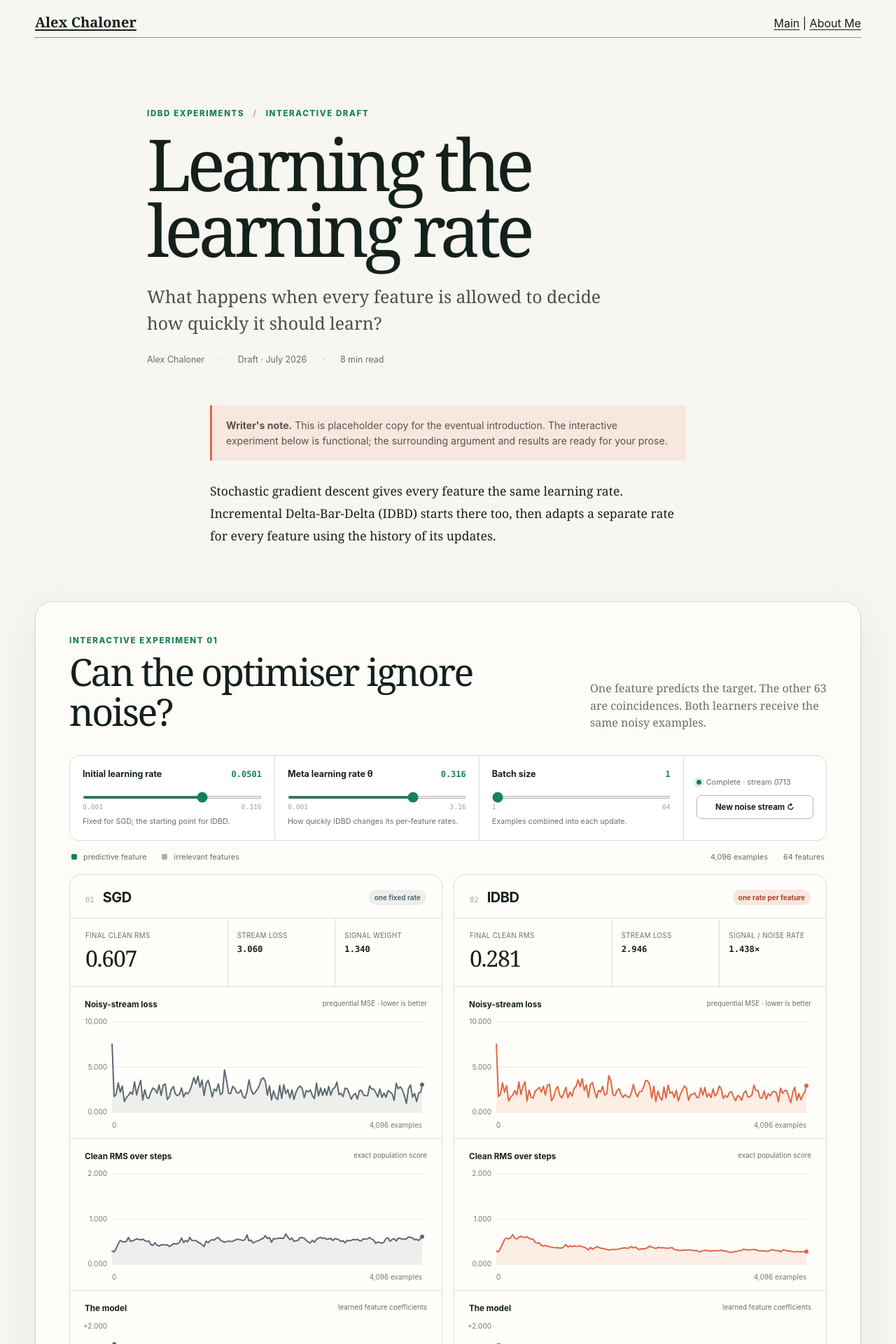
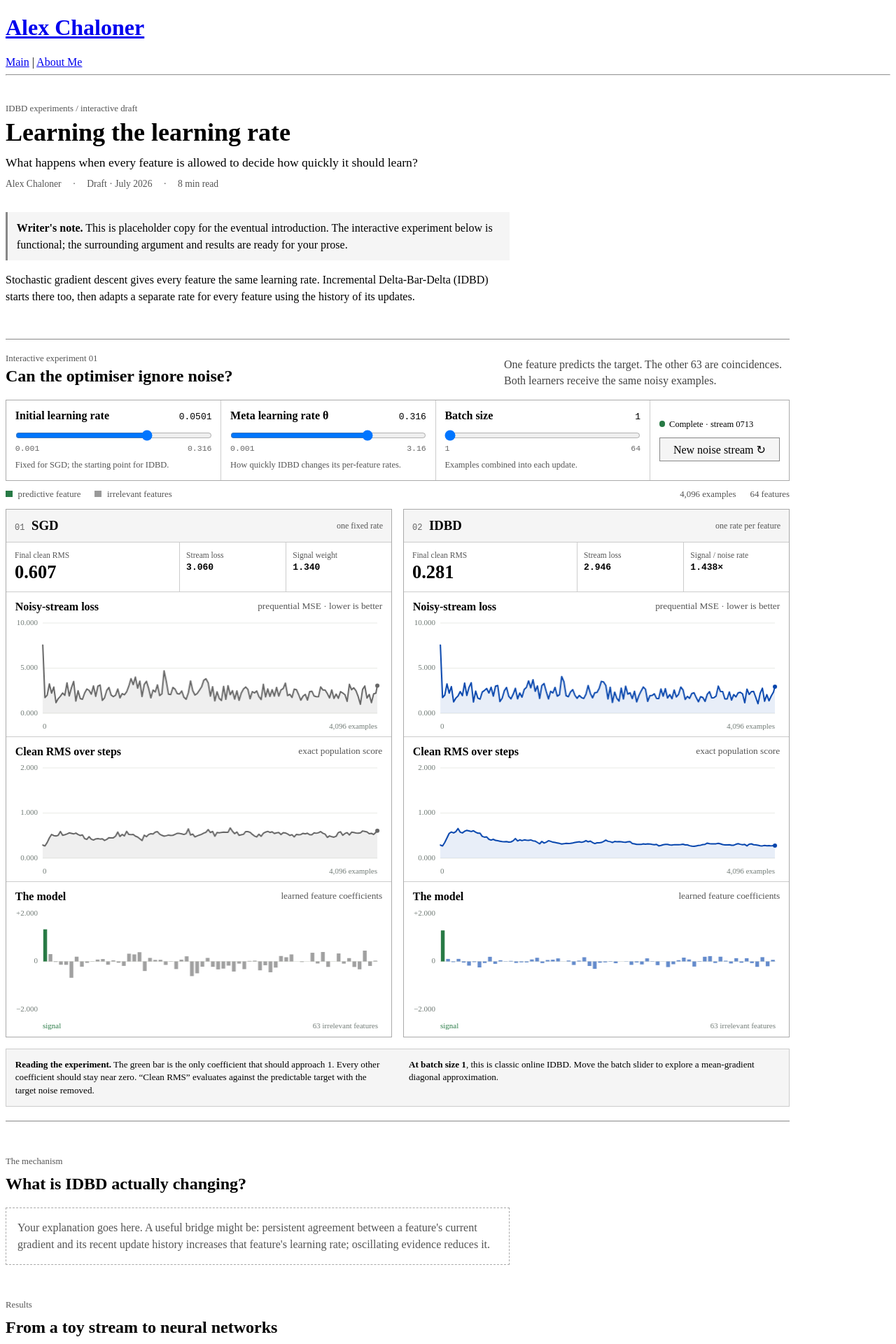
Before and after one commit to AlexChaloner/alexchaloner.github.io, a Jekyll site: the page built from idbd-experiments.html, in a window 1280 px wide. Shown: the top 1920 px of the page at 70% size. Built offline with Jekyll 4.4.1, drawn with Linux system fonts in a browser that asks for light colours.

Commit message:
Match IDBD experiment to site styling

```diff
--- a/assets/idbd-demo.css
+++ b/assets/idbd-demo.css
@@ -1,234 +1,137 @@
-:root {
-  --idbd-ink: #15201d;
-  --idbd-muted: #64706b;
-  --idbd-paper: #f7f6f1;
-  --idbd-card: #fffefa;
-  --idbd-line: #d9ddd7;
-  --idbd-grid: #e9ebe6;
-  --idbd-sgd: #5d6973;
-  --idbd-orange: #df6844;
-  --idbd-orange-soft: #f7e7df;
-  --idbd-green: #16805b;
-  --idbd-green-soft: #dcf1e8;
-}
-
-body {
-  margin: 0;
-  color: var(--idbd-ink);
-  background: var(--idbd-paper);
-  font-family: Inter, ui-sans-serif, -apple-system, BlinkMacSystemFont, "Segoe UI", sans-serif;
-}
-
-body > header,
-body > footer,
-body > hr {
-  width: min(1180px, calc(100% - 40px));
-  margin-left: auto;
-  margin-right: auto;
-}
-
-body > header {
-  display: flex;
-  align-items: baseline;
-  justify-content: space-between;
-  gap: 24px;
-  padding-top: 18px;
-}
-
-body > header h1 {
-  margin: 0;
-  font-family: Georgia, "Times New Roman", serif;
-  font-size: 1.25rem;
-  font-weight: 600;
-}
-
-body > header a,
-body > footer a {
-  color: inherit;
-  text-underline-offset: 3px;
-}
-
-body > main {
-  overflow: hidden;
-}
-
+.idbd-post,
 .idbd-post * {
   box-sizing: border-box;
 }
 
+.idbd-post {
+  max-width: 1120px;
+  margin: 0;
+}
+
+.post-hero,
+.prose {
+  max-width: 720px;
+}
+
 .post-hero {
-  width: min(860px, calc(100% - 40px));
-  margin: 92px auto 58px;
+  margin: 2.5rem 0 2rem;
+}
+
+.post-hero h1 {
+  margin: 0.35rem 0;
+  font-size: 2.25rem;
 }
 
 .post-kicker,
 .section-label {
-  margin: 0 0 18px;
-  color: var(--idbd-green);
-  font-size: 0.72rem;
-  font-weight: 800;
-  letter-spacing: 0.14em;
-  text-transform: uppercase;
-}
-
-.post-kicker span {
-  padding: 0 8px;
-  color: #a8aea9;
-}
-
-.post-hero h1 {
-  max-width: 760px;
   margin: 0;
-  font-family: Georgia, "Times New Roman", serif;
-  font-size: clamp(3.25rem, 8vw, 6.9rem);
-  font-weight: 500;
-  letter-spacing: -0.065em;
-  line-height: 0.92;
+  color: #555;
+  font-size: 0.8rem;
 }
 
 .post-dek {
-  max-width: 650px;
-  margin: 30px 0 26px;
-  color: #44504b;
-  font-family: Georgia, "Times New Roman", serif;
-  font-size: clamp(1.2rem, 2.5vw, 1.55rem);
-  line-height: 1.5;
+  margin: 0.75rem 0;
+  font-size: 1.1rem;
 }
 
 .post-meta {
   display: flex;
   flex-wrap: wrap;
-  gap: 9px 22px;
-  color: var(--idbd-muted);
-  font-size: 0.78rem;
+  gap: 0.35rem 1rem;
+  color: #555;
+  font-size: 0.85rem;
 }
 
 .post-meta span + span::before {
   content: "·";
-  margin-right: 22px;
-  color: #abb1ad;
+  margin-right: 1rem;
 }
 
 .prose {
-  width: min(680px, calc(100% - 40px));
-  margin: 0 auto;
-  font-family: Georgia, "Times New Roman", serif;
-  font-size: 1.1rem;
-  line-height: 1.8;
+  line-height: 1.5;
 }
 
 .draft-note {
-  margin: 0 0 28px;
-  padding: 18px 20px;
-  border-left: 3px solid var(--idbd-orange);
-  color: #5d514a;
-  background: var(--idbd-orange-soft);
-  font-family: Inter, ui-sans-serif, sans-serif;
-  font-size: 0.88rem;
-  line-height: 1.55;
+  padding: 0.65rem 0.8rem;
+  border-left: 3px solid #888;
+  background: #f5f5f5;
 }
 
 .experiment {
-  width: min(1180px, calc(100% - 28px));
-  margin: 78px auto;
-  padding: clamp(22px, 4vw, 48px);
-  border: 1px solid #cfd5ce;
-  border-radius: 24px;
-  background: #fdfcf8;
-  box-shadow: 0 24px 70px rgba(36, 48, 42, 0.08);
+  margin: 3rem 0;
+  padding: 1.25rem 0;
+  border-top: 1px solid #888;
+  border-bottom: 1px solid #888;
 }
 
 .experiment-heading {
   display: grid;
-  grid-template-columns: minmax(0, 1.35fr) minmax(260px, 0.65fr);
+  grid-template-columns: minmax(0, 1.25fr) minmax(260px, 0.75fr);
   align-items: end;
-  gap: 42px;
-  margin-bottom: 34px;
-}
-
-.experiment-heading .section-label {
-  margin-bottom: 10px;
+  gap: 2rem;
+  margin-bottom: 1rem;
 }
 
 .experiment-heading h2,
 .writing-slot h2 {
-  margin: 0;
-  font-family: Georgia, "Times New Roman", serif;
-  font-size: clamp(2rem, 4.2vw, 3.6rem);
-  font-weight: 500;
-  letter-spacing: -0.045em;
-  line-height: 1.05;
+  margin: 0.25rem 0;
 }
 
 .experiment-lede {
   margin: 0;
-  color: var(--idbd-muted);
-  font-family: Georgia, "Times New Roman", serif;
-  font-size: 1rem;
-  line-height: 1.55;
+  color: #444;
+  line-height: 1.4;
 }
 
 .controls {
   display: grid;
-  grid-template-columns: repeat(3, minmax(0, 1fr)) minmax(150px, 0.7fr);
-  border: 1px solid var(--idbd-line);
-  border-radius: 14px;
-  background: white;
+  grid-template-columns: repeat(3, minmax(0, 1fr)) minmax(150px, 0.65fr);
+  border: 1px solid #aaa;
 }
 
 .control,
 .stream-control {
   min-width: 0;
-  padding: 18px;
+  padding: 0.8rem;
 }
 
 .control + .control,
 .stream-control {
-  border-left: 1px solid var(--idbd-line);
+  border-left: 1px solid #ccc;
 }
 
 .control-heading {
   display: flex;
   align-items: baseline;
   justify-content: space-between;
-  gap: 8px;
-  margin-bottom: 12px;
+  gap: 0.5rem;
 }
 
 .control label {
-  font-size: 0.78rem;
-  font-weight: 750;
+  font-weight: bold;
 }
 
 .control output {
-  color: var(--idbd-green);
-  font-family: "SFMono-Regular", Consolas, monospace;
-  font-size: 0.75rem;
-  font-weight: 700;
+  font-family: monospace;
 }
 
 .control input[type="range"] {
   width: 100%;
-  height: 4px;
-  margin: 6px 0 3px;
-  border-radius: 99px;
-  accent-color: var(--idbd-green);
-  cursor: pointer;
+  margin: 0.7rem 0 0;
 }
 
 .range-labels {
   display: flex;
   justify-content: space-between;
-  margin-top: 2px;
-  color: #9ca49f;
-  font-family: "SFMono-Regular", Consolas, monospace;
-  font-size: 0.61rem;
+  color: #666;
+  font-family: monospace;
+  font-size: 0.72rem;
 }
 
 .control > p {
-  margin: 9px 0 0;
-  color: var(--idbd-muted);
-  font-size: 0.67rem;
+  margin: 0.55rem 0 0;
+  color: #555;
+  font-size: 0.78rem;
   line-height: 1.35;
 }
 
@@ -236,155 +139,128 @@ body > main {
   display: flex;
   flex-direction: column;
   justify-content: center;
-  gap: 12px;
+  gap: 0.7rem;
 }
 
 .stream-control p {
   margin: 0;
-  color: var(--idbd-muted);
-  font-size: 0.68rem;
+  font-size: 0.78rem;
 }
 
 .status-dot {
   display: inline-block;
-  width: 7px;
-  height: 7px;
-  margin-right: 7px;
+  width: 0.55rem;
+  height: 0.55rem;
+  margin-right: 0.35rem;
   border-radius: 50%;
-  background: var(--idbd-green);
-  box-shadow: 0 0 0 4px var(--idbd-green-soft);
+  background: #287a45;
 }
 
 .stream-control button {
-  padding: 9px 10px;
-  border: 1px solid #aeb7b1;
-  border-radius: 7px;
-  color: var(--idbd-ink);
-  background: white;
+  padding: 0.4rem 0.55rem;
+  border: 1px solid #888;
+  color: inherit;
+  background: #f5f5f5;
   font: inherit;
-  font-size: 0.71rem;
-  font-weight: 750;
   cursor: pointer;
 }
 
 .stream-control button:hover {
-  border-color: var(--idbd-green);
-  color: var(--idbd-green);
+  background: #e9e9e9;
 }
 
 .shared-legend {
   display: flex;
   flex-wrap: wrap;
-  gap: 10px 22px;
-  margin: 16px 3px 18px;
-  color: var(--idbd-muted);
-  font-size: 0.68rem;
+  gap: 0.5rem 1.25rem;
+  margin: 0.8rem 0;
+  color: #555;
+  font-size: 0.8rem;
 }
 
-.shared-legend span:nth-last-child(-n + 2) {
+.shared-legend span:nth-last-child(2) {
   margin-left: auto;
-}
-
-.shared-legend span:last-child {
-  margin-left: 0;
 }
 
 .shared-legend i {
   display: inline-block;
-  width: 8px;
-  height: 8px;
-  margin-right: 6px;
-  border-radius: 2px;
+  width: 0.6rem;
+  height: 0.6rem;
+  margin-right: 0.3rem;
 }
 
-.legend-signal { background: var(--idbd-green); }
-.legend-noise { background: #aab1ad; }
+.legend-signal {
+  background: #287a45;
+}
+
+.legend-noise {
+  background: #999;
+}
 
 .comparison {
   display: grid;
   grid-template-columns: repeat(2, minmax(0, 1fr));
-  gap: 16px;
+  gap: 1rem;
 }
 
 .method-card {
   min-width: 0;
-  overflow: hidden;
-  border: 1px solid var(--idbd-line);
-  border-radius: 16px;
-  background: var(--idbd-card);
+  border: 1px solid #aaa;
 }
 
 .method-heading {
   display: flex;
   align-items: center;
   justify-content: space-between;
-  padding: 20px 22px 17px;
-  border-bottom: 1px solid var(--idbd-line);
+  padding: 0.75rem;
+  border-bottom: 1px solid #ccc;
+  background: #f5f5f5;
 }
 
 .method-heading > div {
   display: flex;
   align-items: baseline;
-  gap: 12px;
+  gap: 0.6rem;
 }
 
 .method-number {
   margin: 0;
-  color: #a0a7a2;
-  font-family: "SFMono-Regular", Consolas, monospace;
-  font-size: 0.66rem;
+  color: #666;
+  font-family: monospace;
+  font-size: 0.75rem;
 }
 
 .method-heading h3 {
   margin: 0;
-  font-size: 1.25rem;
-  letter-spacing: -0.025em;
 }
 
 .method-pill {
-  padding: 5px 8px;
-  border-radius: 99px;
-  font-size: 0.62rem;
-  font-weight: 750;
-}
-
-.sgd-card .method-pill {
-  color: var(--idbd-sgd);
-  background: #ecefed;
-}
-
-.idbd-card .method-pill {
-  color: #ae452c;
-  background: var(--idbd-orange-soft);
+  color: #555;
+  font-size: 0.75rem;
 }
 
 .score-row {
   display: grid;
-  grid-template-columns: minmax(130px, 0.85fr) minmax(0, 1.15fr);
-  border-bottom: 1px solid var(--idbd-line);
+  grid-template-columns: minmax(130px, 0.9fr) minmax(0, 1.1fr);
+  border-bottom: 1px solid #ccc;
 }
 
 .primary-score {
-  padding: 19px 22px;
-  border-right: 1px solid var(--idbd-line);
+  padding: 0.75rem;
+  border-right: 1px solid #ccc;
 }
 
 .primary-score span,
 .score-row dt {
   display: block;
-  color: var(--idbd-muted);
-  font-size: 0.61rem;
-  letter-spacing: 0.035em;
-  text-transform: uppercase;
+  color: #555;
+  font-size: 0.72rem;
 }
 
 .primary-score strong {
   display: block;
-  margin-top: 5px;
-  font-family: Georgia, "Times New Roman", serif;
-  font-size: 2rem;
-  font-weight: 500;
-  letter-spacing: -0.04em;
+  margin-top: 0.2rem;
+  font-size: 1.65rem;
 }
 
 .score-row dl {
@@ -394,24 +270,23 @@ body > main {
 }
 
 .score-row dl div {
-  padding: 19px 13px;
+  padding: 0.75rem 0.6rem;
 }
 
 .score-row dl div + div {
-  border-left: 1px solid var(--idbd-line);
+  border-left: 1px solid #ccc;
 }
 
 .score-row dd {
-  margin: 7px 0 0;
-  font-family: "SFMono-Regular", Consolas, monospace;
-  font-size: 0.76rem;
-  font-weight: 700;
+  margin: 0.25rem 0 0;
+  font-family: monospace;
+  font-weight: bold;
 }
 
 .chart-block {
   margin: 0;
-  padding: 18px 18px 10px;
-  border-bottom: 1px solid var(--idbd-line);
+  padding: 0.75rem 0.6rem 0.35rem;
+  border-bottom: 1px solid #ccc;
 }
 
 .chart-block:last-child {
@@ -421,18 +296,16 @@ body > main {
 .chart-block figcaption {
   display: flex;
   justify-content: space-between;
-  gap: 14px;
-  margin: 0 3px 8px;
+  gap: 1rem;
+  margin: 0 0.2rem 0.25rem;
 }
 
 .chart-block figcaption span {
-  font-size: 0.73rem;
-  font-weight: 750;
+  font-weight: bold;
 }
 
 .chart-block figcaption small {
-  color: var(--idbd-muted);
-  font-size: 0.61rem;
+  color: #555;
 }
 
 .chart-block canvas {
@@ -448,14 +321,13 @@ body > main {
 .experiment-note {
   display: grid;
   grid-template-columns: repeat(2, minmax(0, 1fr));
-  gap: 36px;
-  margin-top: 22px;
-  padding: 19px 21px;
-  border-radius: 10px;
-  color: #59635f;
-  background: #f0f1ec;
-  font-size: 0.72rem;
-  line-height: 1.55;
+  gap: 2rem;
+  margin-top: 1rem;
+  padding: 0.8rem;
+  border: 1px solid #ccc;
+  background: #f5f5f5;
+  font-size: 0.82rem;
+  line-height: 1.4;
 }
 
 .experiment-note p {
@@ -463,24 +335,18 @@ body > main {
 }
 
 .writing-slot {
-  margin-top: 98px;
-  margin-bottom: 110px;
+  margin: 3rem 0;
 }
 
 .writing-slot .section-label:not(:first-child) {
-  margin-top: 72px;
+  margin-top: 3rem;
 }
 
 .copy-placeholder {
-  margin-top: 26px;
-  padding: 25px;
-  border: 1px dashed #bfc5bf;
-  border-radius: 9px;
-  color: #767e79;
-  background: rgba(255, 255, 255, 0.35);
-  font-family: Inter, ui-sans-serif, sans-serif;
-  font-size: 0.84rem;
-  line-height: 1.65;
+  margin-top: 1rem;
+  padding: 1rem;
+  border: 1px dashed #aaa;
+  color: #555;
 }
 
 .copy-placeholder p {
@@ -490,7 +356,7 @@ body > main {
 @media (max-width: 900px) {
   .experiment-heading {
     grid-template-columns: 1fr;
-    gap: 18px;
+    gap: 0.5rem;
   }
 
   .controls {
@@ -502,7 +368,7 @@ body > main {
     flex-direction: row;
     align-items: center;
     justify-content: space-between;
-    border-top: 1px solid var(--idbd-line);
+    border-top: 1px solid #ccc;
     border-left: 0;
   }
 
@@ -511,29 +377,9 @@ body > main {
   }
 }
 
-@media (max-width: 620px) {
-  body > header {
-    align-items: flex-start;
-    flex-direction: column;
-    gap: 8px;
-  }
-
-  .post-hero {
-    margin-top: 62px;
-  }
-
+@media (max-width: 600px) {
   .post-meta span + span::before {
     display: none;
-  }
-
-  .experiment {
-    width: calc(100% - 16px);
-    padding: 18px 10px;
-    border-radius: 16px;
-  }
-
-  .experiment-heading {
-    padding: 5px 8px 0;
   }
 
   .controls {
@@ -542,7 +388,7 @@ body > main {
 
   .control + .control,
   .stream-control {
-    border-top: 1px solid var(--idbd-line);
+    border-top: 1px solid #ccc;
     border-left: 0;
   }
 
@@ -550,7 +396,7 @@ body > main {
     grid-column: auto;
   }
 
-  .shared-legend span:nth-last-child(-n + 2) {
+  .shared-legend span:nth-last-child(2) {
     margin-left: 0;
   }
 
@@ -560,20 +406,20 @@ body > main {
 
   .primary-score {
     border-right: 0;
-    border-bottom: 1px solid var(--idbd-line);
+    border-bottom: 1px solid #ccc;
   }
 
-  .chart-block figcaption {
-    flex-direction: column;
-    gap: 3px;
+  .chart-block figcaption,
+  .experiment-note {
+    display: block;
   }
 
-  .experiment-note {
-    grid-template-columns: 1fr;
-    gap: 14px;
+  .chart-block figcaption small {
+    display: block;
+    margin-top: 0.15rem;
+  }
+
+  .experiment-note p + p {
+    margin-top: 0.65rem;
   }
 }
-
-@media (prefers-reduced-motion: reduce) {
-  * { scroll-behavior: auto !important; }
-}
--- a/assets/idbd-demo.js
+++ b/assets/idbd-demo.js
@@ -10,12 +10,12 @@
     ink: "#15201d",
     muted: "#707a75",
     grid: "#e9ebe6",
-    sgd: "#5d6973",
-    sgdFill: "rgba(93, 105, 115, 0.10)",
-    idbd: "#df6844",
-    idbdFill: "rgba(223, 104, 68, 0.11)",
-    signal: "#16805b",
-    noise: "#aab1ad"
+    sgd: "#666666",
+    sgdFill: "rgba(102, 102, 102, 0.10)",
+    idbd: "#0645ad",
+    idbdFill: "rgba(6, 69, 173, 0.09)",
+    signal: "#287a45",
+    noise: "#999999"
   };
 
   const controls = {
@@ -236,7 +236,7 @@
     const finiteValues = values.filter(Number.isFinite);
     const maximum = sharedMax || niceMaximum(Math.max.apply(null, finiteValues));
 
-    context.font = "10px Inter, sans-serif";
+    context.font = "11px serif";
     context.lineWidth = 1;
     context.textBaseline = "middle";
     for (let tick = 0; tick <= 2; tick += 1) {
@@ -309,7 +309,7 @@
     const zeroY = margins.top + plotHeight / 2;
     const barStep = plotWidth / FEATURE_COUNT;
 
-    context.font = "10px Inter, sans-serif";
+    context.font = "11px serif";
     context.strokeStyle = COLORS.grid;
     context.beginPath();
     context.moveTo(margins.left, zeroY);
```
